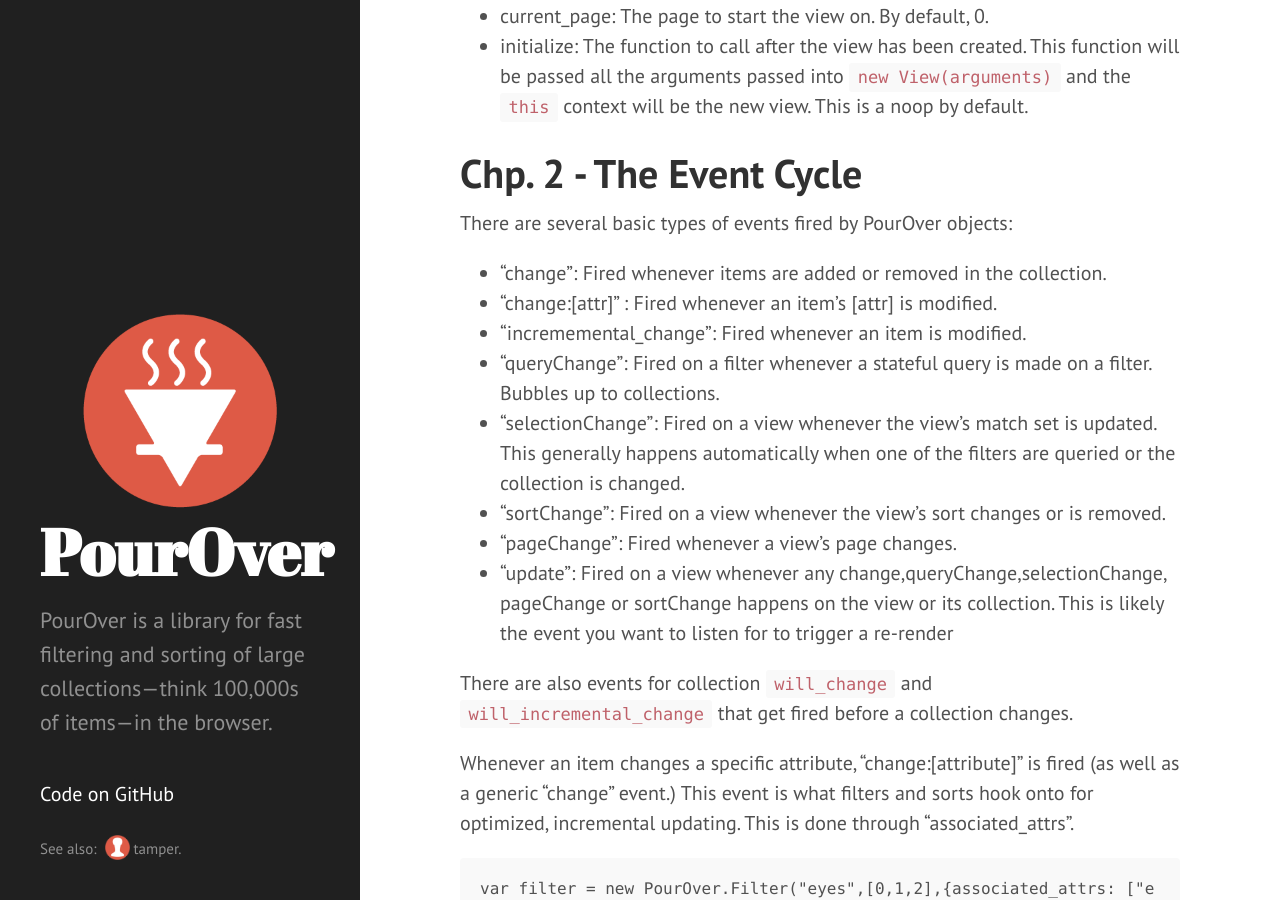
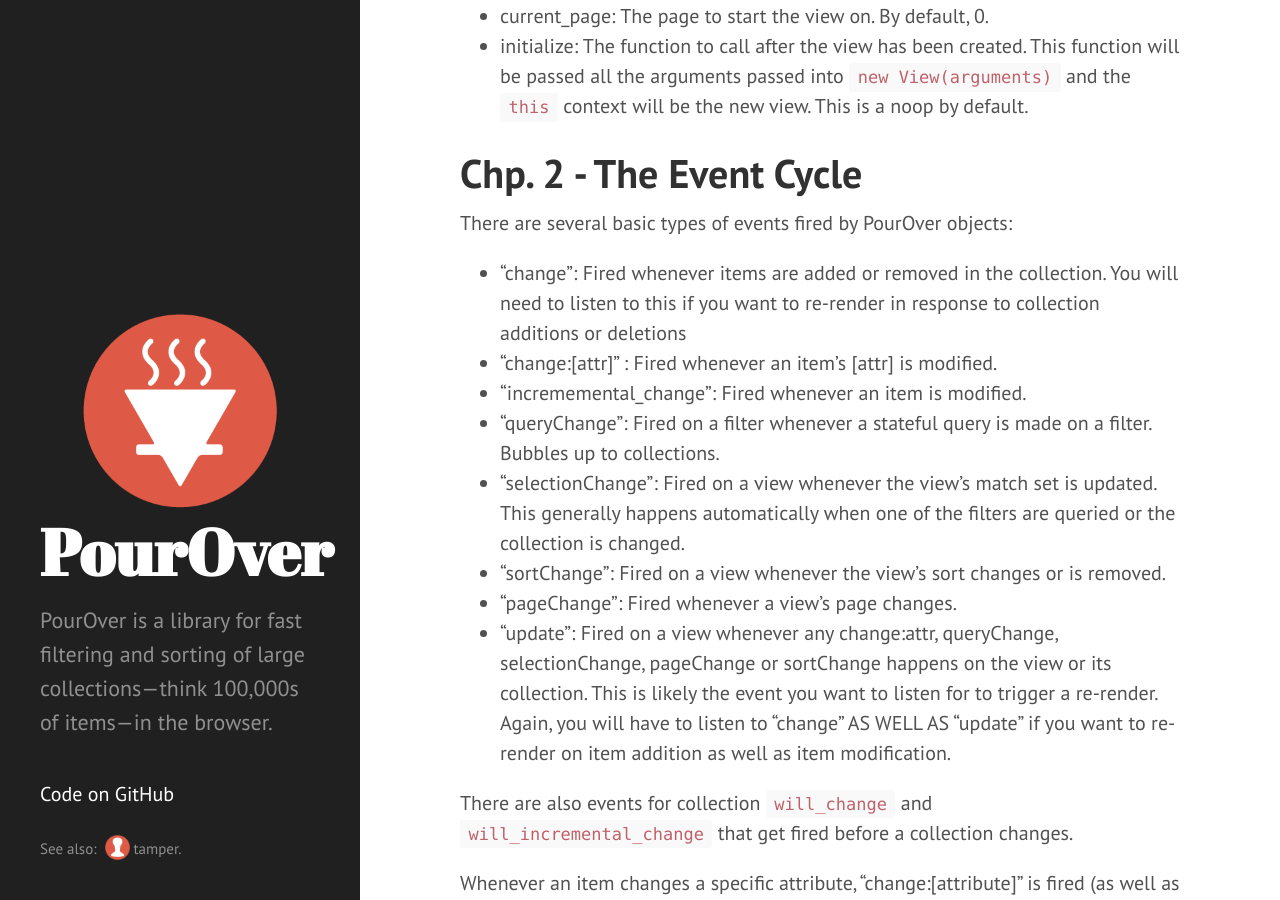
Before and after one commit to nytimes/pourover, a Jekyll site: the page built from index.md, in a window 1280 px wide and 900 px high, scrolled down 10201 px. Built offline with Jekyll 4.4.1, drawn with Linux system fonts in a browser that asks for light colours.

Commit message:
Fixed events docs

```diff
--- a/index.md
+++ b/index.md
@@ -218,14 +218,14 @@ Other common attributes/methods to extend the default PourOver view with are:
 
 There are several basic types of events fired by PourOver objects:
 
-- "change": Fired whenever items are added or removed in the collection.
+- "change": Fired whenever items are added or removed in the collection. You will need to listen to this if you want to re-render in response to collection additions or deletions
 - "change:[attr]" : Fired whenever an item's [attr] is modified.
 - "incrememental_change": Fired whenever an item is modified.
 - "queryChange": Fired on a filter whenever a stateful query is made on a filter. Bubbles up to collections.
 - "selectionChange": Fired on a view whenever the view's match set is updated. This generally happens automatically when one of the filters are queried or the collection is changed.
 - "sortChange": Fired on a view whenever the view's sort changes or is removed.
 - "pageChange": Fired whenever a view's page changes.
-- "update": Fired on a view whenever any change,queryChange,selectionChange, pageChange or sortChange happens on the view or its collection. This is likely the event you want to listen for to trigger a re-render
+- "update": Fired on a view whenever any change:attr, queryChange, selectionChange, pageChange or sortChange happens on the view or its collection. This is likely the event you want to listen for to trigger a re-render. Again, you will have to listen to "change" AS WELL AS "update" if you want to re-render on item addition as well as item modification.
 
 There are also events for collection `will_change` and `will_incremental_change` that get fired before a collection changes.
 
```
Also changed, not shown: 1 other file.
